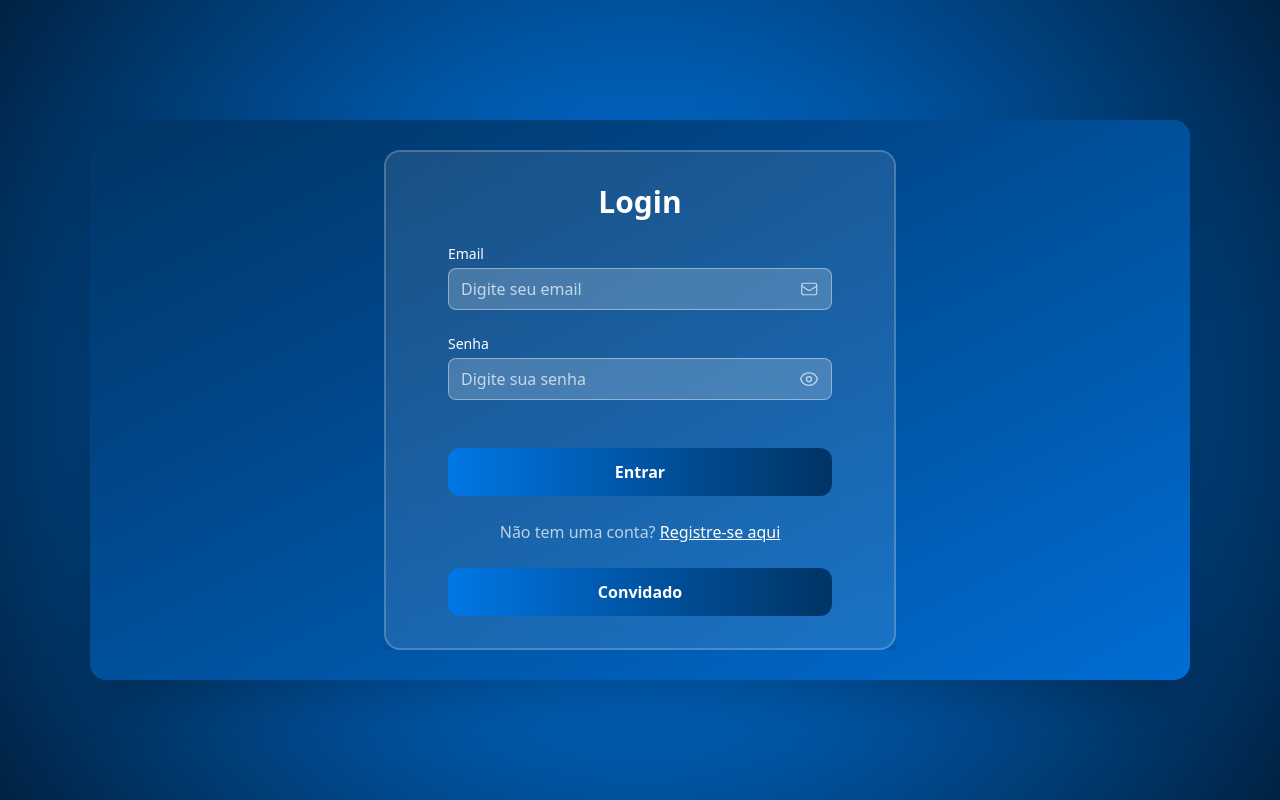
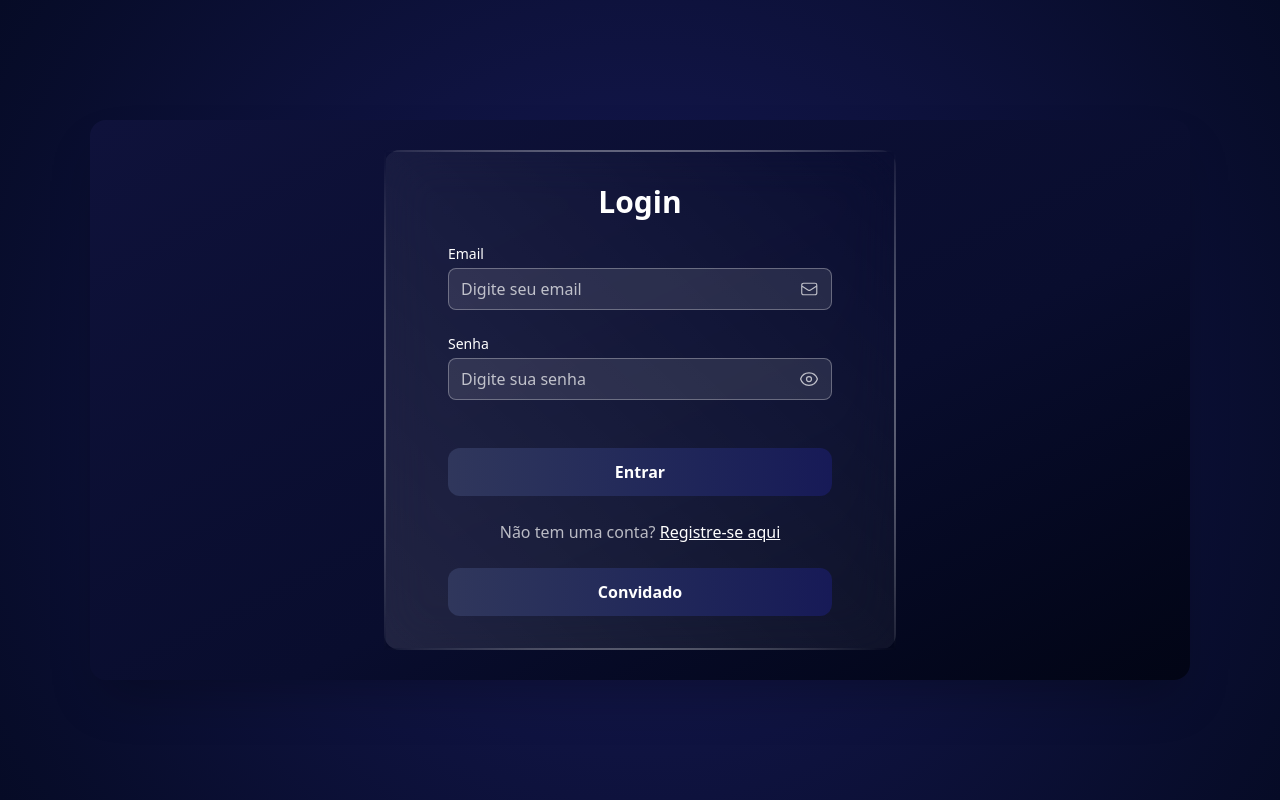
Before and after one commit to v1nicius28/front-inventory-dashboard, a React (Vite) app: page / in a window 1280 px wide. Built offline with nearby package versions, Linux system fonts and the light colour scheme.

Commit message:
style(dashboard): change colors

```diff
--- a/src/Login.jsx
+++ b/src/Login.jsx
@@ -35,19 +35,23 @@ export default function Login() {
   }
 
   return (
-    <div className="min-h-screen w-full bg-[radial-gradient(circle,#0085FF_0%,#002243_100%)] fixed inset-0 flex justify-center items-center">
+    <div className="min-h-screen w-full bg-[radial-gradient(circle,#171A57_0%,#060B26_100%)] fixed inset-0 flex justify-center items-center">
 
       <div className="absolute inset-0 flex justify-center items-center pointer-events-none">
         <div className="
           w-11/12 max-w-[1100px]
           h-[60vh] sm:h-[65vh] md:h-[70vh]
           rounded-2xl shadow-2xl
-          bg-linear-to-br from-[#003465] to-[#006dd3]
-        "></div>
+          bg-linear-to-br from-[#0F123B]
+          from-0% via-[#090D2E] via-59%
+          to-[#020515] to-100%"
+        ></div>
       </div>
 
       <div className="relative z-10 w-11/12 sm:w-full max-w-lg max-h-[90vh] overflow-auto">
-        <div className="backdrop-blur-xl bg-white/10 border-2 border-white/20
+
+        <div className="backdrop-blur-xl bg-linear-to-bl from-transparent to-white/10
+                        radial-border
                         p-4 sm:p-6 md:p-8 rounded-2xl shadow-2xl text-white">
 
           <h2 className="text-3xl font-semibold text-center mb-6">Login</h2>
@@ -60,7 +64,7 @@ export default function Login() {
             {/* Input Email */}
             <div className="w-full max-w-sm">
               <label className="block text-sm font-medium mb-1">Email</label>
-              <div className="flex items-center bg-white/20 border border-white/40 rounded-lg px-3 py-2 focus-within:ring-2 focus-within:ring-blue-400 transition">
+              <div className="flex items-center bg-white/10 border border-white/30 rounded-lg px-3 py-2 focus-within:ring-2 focus-within:ring-blue-400 transition">
                 <input
                   type="email"
                   value={email}
@@ -76,7 +80,7 @@ export default function Login() {
             {/* Input Senha */}
             <div className="w-full max-w-sm">
               <label className="block text-sm font-medium mb-1">Senha</label>
-              <div className="flex items-center bg-white/20 border border-white/40 rounded-lg px-3 py-2 focus-within:ring-2 focus-within:ring-blue-400 transition">
+              <div className="flex items-center bg-white/10 border border-white/30 rounded-lg px-3 py-2 focus-within:ring-2 focus-within:ring-blue-400 transition">
                 <input
                   type={showPassword ? "text" : "password"}
                   value={password}
@@ -100,10 +104,10 @@ export default function Login() {
               type="submit"
               className="
                 w-full max-w-sm py-3 mt-6 rounded-xl
-                bg-linear-to-r from-[#0077e6] to-[#003465]
+                bg-linear-to-r from-[#30375c] to-[#171A57]
                 text-white font-semibold
                 transform transition-all duration-150
-                hover:scale-105 hover:shadow-2xl hover:from-[#369eff] hover:to-[#0055a5]
+                hover:scale-105 hover:shadow-2xl hover:from-[#464c69] hover:to-[#171A57]
                 active:scale-95
               "
             >
@@ -123,10 +127,10 @@ export default function Login() {
               onClick={entrarComoConvidado}
               className="
                 w-full max-w-sm py-3 rounded-xl
-                bg-linear-to-r from-[#0077e6] to-[#003465]
+                bg-linear-to-r from-[#30375c] to-[#171A57]
                 text-white font-semibold
                 transform transition-all duration-150
-                hover:scale-105 hover:shadow-2xl hover:from-[#369eff] hover:to-[#0055a5]
+                hover:scale-105 hover:shadow-2xl hover:from-[#464c69] hover:to-[#171A57]
                 active:scale-95
               "
             >
--- a/src/Register.jsx
+++ b/src/Register.jsx
@@ -34,19 +34,22 @@ export default function Register() {
   }
 
   return (
-    <div className="min-h-screen w-full bg-[radial-gradient(circle,#0085FF_0%,#002243_100%)] fixed inset-0 flex justify-center items-center">
+    <div className="min-h-screen w-full bg-[radial-gradient(circle,#171A57_0%,#060B26_100%)] fixed inset-0 flex justify-center items-center">
 
       <div className="absolute inset-0 flex justify-center items-center pointer-events-none">
         <div className="
           w-11/12 max-w-[1100px]
           h-[60vh] sm:h-[65vh] md:h-[70vh]
           rounded-2xl shadow-2xl
-          bg-linear-to-br from-[#003465] to-[#006dd3]
-        "></div>
+          bg-linear-to-br from-[#0F123B]
+          from-0% via-[#090D2E] via-59%
+          to-[#020515] to-100%"
+          ></div>
       </div>
 
       <div className="relative z-10 w-11/12 sm:w-full max-w-lg max-h-[90vh] overflow-auto">
-        <div className="backdrop-blur-xl bg-white/10 border-2 border-white/20
+        <div className="backdrop-blur-xl bg-linear-to-bl from-transparent to-white/10
+                        radial-border
                         p-4 sm:p-6 md:p-8 rounded-2xl shadow-2xl text-white">
 
           <h2 className="text-3xl font-semibold text-center mb-6">Registrar</h2>
@@ -56,7 +59,7 @@ export default function Register() {
             {/* Nome */}
             <div className="w-full max-w-sm">
               <label className="block text-sm font-medium mb-1">Nome</label>
-              <div className="flex items-center bg-white/20 border border-white/40 rounded-lg px-3 py-2 focus-within:ring-2 focus-within:ring-blue-400 transition">
+              <div className="flex items-center bg-white/10 border border-white/30 rounded-lg px-3 py-2 focus-within:ring-2 focus-within:ring-blue-400 transition">
                 <input
                   type="text"
                   value={name}
@@ -72,7 +75,7 @@ export default function Register() {
             {/* Email */}
             <div className="w-full max-w-sm">
               <label className="block text-sm font-medium mb-1">Email</label>
-              <div className="flex items-center bg-white/20 border border-white/40 rounded-lg px-3 py-2 focus-within:ring-2 focus-within:ring-blue-400 transition w-full">
+              <div className="flex items-center bg-white/10 border border-white/30 rounded-lg px-3 py-2 focus-within:ring-2 focus-within:ring-blue-400 transition w-full">
                 <input
                   type="email"
                   value={email}
@@ -88,7 +91,7 @@ export default function Register() {
             {/* Senha */}
             <div className="w-full max-w-sm">
               <label className="block text-sm font-medium mb-1">Senha</label>
-              <div className="flex items-center bg-white/20 border border-white/40 rounded-lg px-3 py-2 focus-within:ring-2 focus-within:ring-blue-400 transition">
+              <div className="flex items-center bg-white/10 border border-white/30 rounded-lg px-3 py-2 focus-within:ring-2 focus-within:ring-blue-400 transition">
                 <input
                   type={showPassword ? "text" : "password"}
                   value={password}
@@ -112,10 +115,10 @@ export default function Register() {
               type="submit"
               className="
                 w-full max-w-sm py-3 mt-6 rounded-xl
-                bg-linear-to-r from-[#0077e6] to-[#003465]
+                bg-linear-to-r from-[#30375c] to-[#171A57]
                 text-white font-semibold
                 transform transition-all duration-150
-                hover:scale-105 hover:shadow-2xl hover:from-[#369eff] hover:to-[#0055a5]
+                hover:scale-105 hover:shadow-2xl hover:from-[#464c69] hover:to-[#171A57]
                 active:scale-95
               "
             >
--- a/src/index.css
+++ b/src/index.css
@@ -18,3 +18,8 @@
 .custom-scrollbar::-webkit-scrollbar-thumb:hover {
   background: rgba(255, 255, 255, 0.24);
 }
+
+.radial-border {
+  border: 2px solid;
+  border-image: radial-gradient(circle at center, #FFFFFF, transparent) 1;
+}
```
Also changed, not shown: src/Dashboard.jsx (+28 -26 lines).
